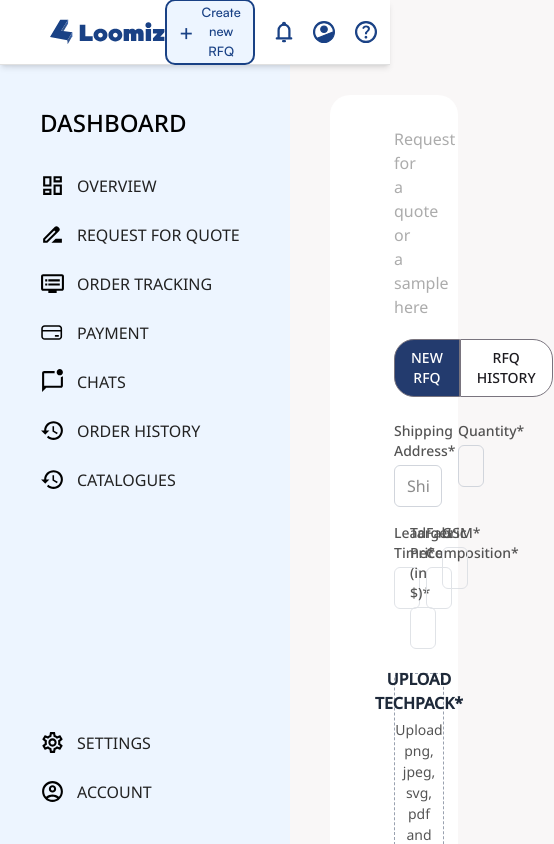
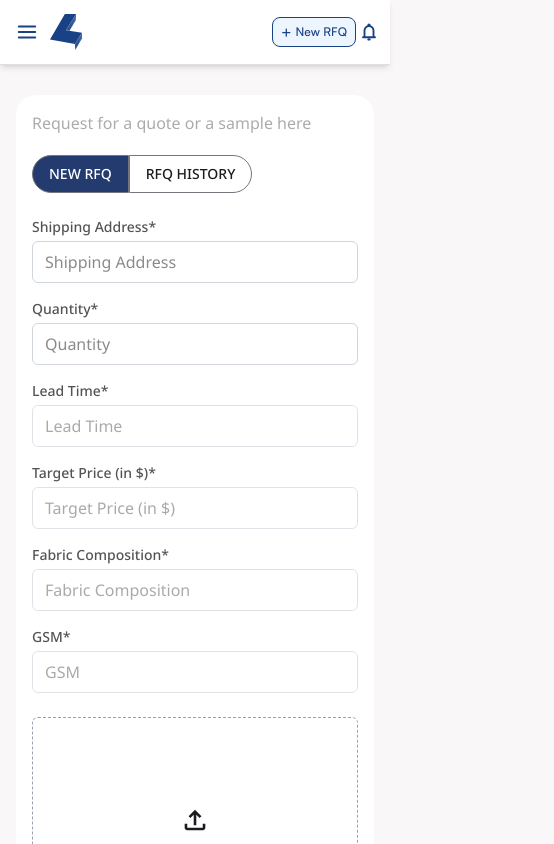
Before and after one commit to shanmukh-loomiz/BuyerPortal, a Next.js app: page /rfq in a window 390 px wide. Shown: the top 844 px of the page, 554 px wide, since content can reach past the window. Built offline with nearby package versions, Linux system fonts and the light colour scheme.

Commit message:
Hamburger Menu added + Sidebar and Navbar made responsive + RFQ page made responsive

```diff
--- a/src/app/components/navbar.jsx
+++ b/src/app/components/navbar.jsx
@@ -1,39 +1,70 @@
 "use client";
 import React from "react";
 
-const Navbar = () => {
+const Navbar = ({ isMobile, isSidebarOpen, toggleSidebar }) => {
   return (
-    <nav className="h-[65px] flex justify-between items-center px-[50px] bg-white border-b border-[#e0e0e0] sticky top-0 z-[1000] shadow-md">
-      <div className="flex items-center">
+    <nav className="h-[65px] flex justify-between items-center px-3 sm:px-5 md:px-[50px] bg-white border-b border-[#e0e0e0] fixed top-0 left-0 right-0 z-[1000] shadow-md">
+      <div className="flex items-center space-x-2">
+        {/* Hamburger menu in navbar - only for mobile */}
+        {isMobile && (
+          <button
+            onClick={toggleSidebar}
+            className="p-1 hover:bg-[#f0f0f0] rounded-md transition focus:outline-none"
+            aria-label="Toggle menu"
+          >
+            {isSidebarOpen ? (
+              <svg xmlns="http://www.w3.org/2000/svg" width="22" height="22" viewBox="0 0 24 24" fill="none" stroke="#194185" strokeWidth="2" strokeLinecap="round" strokeLinejoin="round">
+                <line x1="18" y1="6" x2="6" y2="18"></line>
+                <line x1="6" y1="6" x2="18" y2="18"></line>
+              </svg>
+            ) : (
+              <svg xmlns="http://www.w3.org/2000/svg" width="22" height="22" viewBox="0 0 24 24" fill="none" stroke="#194185" strokeWidth="2" strokeLinecap="round" strokeLinejoin="round">
+                <line x1="3" y1="12" x2="21" y2="12"></line>
+                <line x1="3" y1="6" x2="21" y2="6"></line>
+                <line x1="3" y1="18" x2="21" y2="18"></line>
+              </svg>
+            )}
+          </button>
+        )}
+
         <img
-          src="/LoomizLogoDarkBlue.svg"
+          src={isMobile ? "/Group 561.svg" : "/LoomizLogoDarkBlue.svg"}
           alt="Loomiz Logo"
-          className="h-[38px] mr-2"
+          className="h-[36px] sm:h-[32px] md:h-[38px]"
         />
       </div>
 
-      <div className="flex items-center gap-5">
+      <div className="flex items-center gap-1 sm:gap-3 md:gap-5">
+        {/* Removed the !isMobile condition to show the button on all screen sizes */}
         <button
-          className="bg-[#EDF5FF] text-[#194185] border-2 border-[#194185] rounded-[10px] px-4 py-[2px] text-[18px] flex items-center gap-2 font-[Smedium] hover:bg-[#dceaff] transition duration-200
-  max-[768px]:px-3 max-[768px]:text-[13px]"
+          className="bg-[#EDF5FF] text-[#194185] border border-[#194185] md:border-2 rounded-[8px] md:rounded-[10px] px-2 md:px-4 py-[2px] text-[12px] sm:text-[14px] md:text-[18px] flex items-center gap-1 md:gap-2 font-[Smedium] hover:bg-[#dceaff] transition duration-200 whitespace-nowrap"
         >
-          <span className="text-[22px]">+</span> Create new RFQ
+          <span className="text-[16px] md:text-[22px]">+</span>
+          <span className="hidden sm:inline">New RFQ</span>
+          <span className="inline sm:hidden">New RFQ</span>
         </button>
+
+        <div className="flex items-center gap-2 sm:gap-3 md:gap-5">
           <img
             src="/NavrbarNotificationLogo.svg"
             alt="Notifications"
-          className="w-[22px] h-[22px] cursor-pointer"
+            className="w-[18px] h-[18px] sm:w-[20px] sm:h-[20px] md:w-[22px] md:h-[22px] cursor-pointer"
           />
+          {!isMobile && (
+            <>
               <img
                 src="/NavbarProfileLogo.svg"
                 alt="User"
-          className="w-[22px] h-[22px] cursor-pointer"
+                className="w-[18px] h-[18px] sm:w-[20px] sm:h-[20px] md:w-[22px] md:h-[22px] cursor-pointer"
               />
               <img
                 src="/NavbarHelpLogo.svg"
                 alt="Help"
-          className="w-[22px] h-[22px] cursor-pointer"
+                className="w-[18px] h-[18px] sm:w-[20px] sm:h-[20px] md:w-[22px] md:h-[22px] cursor-pointer"
               />
+            </>
+          )}
+        </div>
       </div>
     </nav>
   );
--- a/src/app/components/sidebar.jsx
+++ b/src/app/components/sidebar.jsx
@@ -1,8 +1,7 @@
 'use client';
 import React from 'react';
-// import '../styles/sidebar.css'; //
 
-const Sidebar = () => {
+const Sidebar = ({ isMobile, isOpen, closeSidebar }) => {
   const mainItems = [
     { label: 'OVERVIEW', icon: '/SidebarOverviewLogo.svg' },
     { label: 'REQUEST FOR QUOTE', icon: '/SidebarRFQLogo.svg' },
@@ -18,9 +17,30 @@ const Sidebar = () => {
     { label: 'ACCOUNT', icon: '/SidebarAccountLogo.svg' },
   ];
 
+  // CSS classes for sidebar based on mobile/desktop and open/closed state
+  const sidebarClasses = `
+    fixed top-[65px] left-0
+    h-[calc(100vh-65px)]
+    bg-[#EDF5FF] p-5
+    flex flex-col justify-start
+    transition-all duration-300 ease-in-out z-40
+    ${isMobile ? 'w-[260px]' : 'w-[290px]'}
+    ${isMobile && !isOpen ? '-translate-x-full' : 'translate-x-0'}
+  `;
+
   return (
-    <div className="fixed top-[65px] left-0 w-[290px] h-[calc(100vh-65px)] bg-[#EDF5FF] p-5 flex flex-col justify-start">
-      <div className="text-[24px] mb-5 text-black font-[NSmedium] px-5 pt-5">
+    <>
+      {/* Overlay - only visible on mobile when sidebar is open */}
+      {isMobile && isOpen && (
+        <div
+          className="fixed inset-0 bg-black bg-opacity-50 z-30"
+          onClick={closeSidebar}
+        />
+      )}
+
+      {/* Sidebar */}
+      <div className={sidebarClasses}>
+        <div className="text-[24px] mb-5 text-black font-[NSmedium] px-5 pt-5 font-variant-small-caps">
           DASHBOARD
         </div>
 
@@ -30,7 +50,8 @@ const Sidebar = () => {
             {mainItems.map((item, index) => (
               <li
                 key={index}
-              className="flex items-center py-3 px-2 cursor-pointer text-[16px] text-[#222] font-[NSregular] hover:bg-[#dbe9ff] rounded-md transition"
+                className="flex items-center py-3 px-2 cursor-pointer text-[16px] text-[#222] font-[NSregular] hover:bg-[#dbe9ff] rounded-md transition font-variant-small-caps"
+                onClick={isMobile ? closeSidebar : undefined}
               >
                 <img src={item.icon} alt={`${item.label} icon`} className="w-[25px] h-[25px] mr-3" />
                 <span>{item.label}</span>
@@ -43,7 +64,8 @@ const Sidebar = () => {
             {bottomItems.map((item, index) => (
               <li
                 key={index}
-              className="flex items-center py-3 px-2 cursor-pointer text-[16px] text-[#222] font-[NSregular] hover:bg-[#dbe9ff] rounded-md transition"
+                className="flex items-center py-3 px-2 cursor-pointer text-[16px] text-[#222] font-[NSregular] hover:bg-[#dbe9ff] rounded-md transition font-variant-small-caps"
+                onClick={isMobile ? closeSidebar : undefined}
               >
                 <img src={item.icon} alt={`${item.label} icon`} className="w-[25px] h-[25px] mr-3" />
                 <span>{item.label}</span>
@@ -52,6 +74,7 @@ const Sidebar = () => {
           </ul>
         </div>
       </div>
+    </>
   );
 };
 
--- a/src/app/layout.js
+++ b/src/app/layout.js
@@ -1,6 +1,6 @@
 "use client"
-
 import { Geist, Geist_Mono } from "next/font/google";
+import { useState, useEffect } from "react";
 import "./globals.css";
 import Navbar from "../app/components/navbar";
 import Sidebar from "./components/sidebar";
@@ -16,26 +16,93 @@ const geistMono = Geist_Mono({
   subsets: ["latin"],
 });
 
-
-
 export default function RootLayout({ children }) {
   // This function will run on the client after hydration
   const ClientLayout = () => {
     const pathname = usePathname();
-    const isLoginPage = pathname.startsWith('/login') ;
+    const isLoginPage = pathname.startsWith('/login');
 
+    // State for responsive design - Use server-safe initial values
+    const [mounted, setMounted] = useState(false);
+    const [isMobile, setIsMobile] = useState(false);
+    const [isSidebarOpen, setIsSidebarOpen] = useState(false);
+
+    useEffect(() => {
+      setMounted(true);
+
+      // Check if viewport is mobile size
+      const checkIsMobile = () => {
+        const isMobileView = window.innerWidth < 768;
+        setIsMobile(isMobileView);
+
+        // On larger screens, sidebar is always open by default
+        // On mobile, sidebar is closed by default
+        setIsSidebarOpen(!isMobileView);
+      };
+
+      // Initial check
+      checkIsMobile();
+
+      // Add resize listener
+      window.addEventListener('resize', checkIsMobile);
+
+      // Clean up
+      return () => window.removeEventListener('resize', checkIsMobile);
+    }, []);
+
+    const toggleSidebar = () => {
+      setIsSidebarOpen(!isSidebarOpen);
+    };
+
+    // Default styles for initial server render
+    const defaultNavClasses = "h-[65px] flex justify-between items-center px-[20px] md:px-[50px] bg-white border-b border-[#e0e0e0] fixed top-0 left-0 right-0 z-[1000] shadow-md";
+
+    // Use consistent classes during initial server render
+    const navClasses = mounted
+      ? "h-[65px] flex justify-between items-center px-3 sm:px-5 md:px-[50px] bg-white border-b border-[#e0e0e0] fixed top-0 left-0 right-0 z-[1000] shadow-md"
+      : defaultNavClasses;
+
+    // Main content classes
+    const mainClasses = mounted
+  ? `pt-[65px] transition-all duration-300 overflow-x-hidden
+     ${isMobile
+       ? 'ml-0 px-4'
+       : 'ml-[290px] px-4 sm:px-6 md:px-8 lg:px-10'}`
+  : "pt-[65px]";
     return (
       <>
-        {!isLoginPage && <Navbar />}
-        {!isLoginPage && <Sidebar />}
-        <main>{children}</main>
+        {!isLoginPage && (
+          <Navbar
+            isMobile={mounted ? isMobile : false}
+            isSidebarOpen={mounted ? isSidebarOpen : false}
+            toggleSidebar={toggleSidebar}
+            navClasses={navClasses}
+          />
+        )}
+
+        {!isLoginPage && (
+          <div className={mounted ? "" : "hidden"}>
+            <Sidebar
+              isMobile={isMobile}
+              isOpen={isSidebarOpen}
+              closeSidebar={() => isMobile && setIsSidebarOpen(false)}
+            />
+          </div>
+        )}
+
+        <main
+          className={!isLoginPage ? mainClasses : ""}
+          onClick={() => isMobile && isSidebarOpen && setIsSidebarOpen(false)}
+        >
+          {children}
+        </main>
       </>
     );
   }
 
   return (
     <html lang="en" className={`${geistSans.variable} ${geistMono.variable}`}>
-      <body>
+      <body className="overflow-x-hidden">
         <ClientLayout />
       </body>
     </html>
--- /dev/null
+++ b/src/app/rfq-history/page.jsx
@@ -0,0 +1,118 @@
+"use client";
+import React, { useState } from "react";
+
+const RFQHistory = () => {
+  // State for active tab
+  const [activeTab, setActiveTab] = useState("history"); // "new" or "history"
+
+  // Mock data for RFQ history items
+  const rfqItems = [
+    {
+      id: "50396",
+      description: "Description duis aute irure dolor in reprehenderit in voluptate velit.",
+      time: "Today",
+      duration: "23 min"
+    },
+    {
+      id: "50396",
+      description: "Description duis aute irure dolor in reprehenderit in voluptate velit.",
+      time: "Today",
+      duration: "23 min"
+    },
+    {
+      id: "50396",
+      description: "Description duis aute irure dolor in reprehenderit in voluptate velit.",
+      time: "Today",
+      duration: "23 min"
+    },
+    {
+      id: "50396",
+      description: "Description duis aute irure dolor in reprehenderit in voluptate velit.",
+      time: "Today",
+      duration: "23 min"
+    }
+  ];
+
+  // Handler for tab switching with navigation
+  const handleTabChange = (tab) => {
+    setActiveTab(tab);
+    if (tab === "new") {
+      window.location.href = "/rfq";
+    }
+  };
+
+  return (
+    <div className="ml-[330px] mt-[30px] mb-[30px] w-[calc(100%-360px)] px-16 py-8 bg-white min-h-screen rounded-[20px]">
+      {/* Page description */}
+      <p className="pb-5 text-[#ACACAC] font-[NSregular]">
+        Request for a quote or a sample here
+      </p>
+
+      {/* Tab buttons */}
+      <div className="flex mb-6">
+        {/* NEW RFQ Button */}
+        <button
+          className={`text-sm cursor-pointer font-[500] font-[NSmedium] px-4 py-2 rounded-tl-[20px] rounded-bl-[20px] border border-[#79747E] ${
+            activeTab === "new" ? "bg-[#233B6E] text-white" : "bg-white text-[#1D1B20]"
+          }`}
+          onClick={() => handleTabChange("new")}
+        >
+          NEW RFQ
+        </button>
+
+        {/* RFQ HISTORY Button */}
+        <button
+          className={`text-sm cursor-pointer font-[500] font-[NSmedium] px-4 py-2 rounded-tr-[20px] rounded-br-[20px] border border-[#79747E] ${
+            activeTab === "history" ? "bg-[#233B6E] text-white" : "bg-white text-[#1D1B20]"
+          }`}
+          onClick={() => handleTabChange("history")}
+        >
+          RFQ HISTORY
+        </button>
+      </div>
+
+      {/* RFQ Details heading with arrow */}
+      <div className="flex items-center mb-6">
+        <h2 className="text-[#233B6E] font-[NSmedium] text-lg">RFQ DETAILS</h2>
+        <svg
+          xmlns="http://www.w3.org/2000/svg"
+          className="h-5 w-5 ml-2 text-[#233B6E]"
+          fill="none"
+          viewBox="0 0 24 24"
+          stroke="currentColor"
+        >
+          <path strokeLinecap="round" strokeLinejoin="round" strokeWidth={2} d="M9 5l7 7-7 7" />
+        </svg>
+      </div>
+
+      {/* RFQ History cards */}
+      <div className="-space-y-2">
+        {rfqItems.map((item, index) => (
+          <div key={index} className="flex items-start p-4">
+            {/* Left: Image placeholder - increased size */}
+            <div className="w-24 h-24 rounded-md flex-shrink-0 overflow-hidden">
+              <img src="/RfqImage.svg" alt="RFQ" className="w-full h-full object-cover" />
+            </div>
+
+            {/* Right: Content */}
+            <div className="ml-4 flex-1">
+              <div className="mb-1">
+                <h3 className="text-[#000] font-[NSmedium] text-base">CODE {item.id}</h3>
+                <p className="text-[#000] opacity-70 font-[NSregular] text-sm">
+                  {item.description}
+                </p>
+              </div>
+
+              {/* Time info */}
+              <div className="text-[#000] opacity-50 font-[NSregular] text-xs">
+                {item.time} • {item.duration}
+              </div>
+            </div>
+          </div>
+        ))}
+      </div>
+    </div>
+  );
+};
+
+export default RFQHistory;
--- a/src/app/rfq/page.jsx
+++ b/src/app/rfq/page.jsx
@@ -1,5 +1,5 @@
 "use client";
-import React, { useState, useRef } from "react";
+import React, { useState, useRef,useEffect } from "react";
 
 
 const RFQForm = () => {
@@ -12,8 +12,8 @@ const RFQForm = () => {
     fabricComposition: "",
     gsm: "",
     orderNotes: "",
-    requestSample: false,
-    sampleCount: 0
+    requestSample: true,
+    sampleCount: 1
   });
 
   // Modified Files state to handle multiple files
@@ -44,6 +44,24 @@ const RFQForm = () => {
       [name]: value
     });
   };
+
+  // Add these at the top of your component
+const [isMobile, setIsMobile] = useState(false);
+
+useEffect(() => {
+  const checkIsMobile = () => {
+    setIsMobile(window.innerWidth < 768);
+  };
+
+  // Initial check
+  checkIsMobile();
+
+  // Add resize listener
+  window.addEventListener('resize', checkIsMobile);
+
+  // Clean up
+  return () => window.removeEventListener('resize', checkIsMobile);
+}, []);
 
   // Handle radio button changes
   const handleSampleRequestChange = (e) => {
@@ -589,7 +607,7 @@ const RFQForm = () => {
   };
 
   return (
-    <div className="ml-[330px] mt-[30px] mb-30px w-[calc(100%-360px)] px-16 py-8 bg-white min-h-screen rounded-[20px]">
+    <div className="mt-[30px] mb-[30px] bg-white min-h-screen rounded-[20px] px-4 sm:px-6 md:px-8 lg:px-10 py-4 sm:py-6 md:py-8 w-full max-w-full overflow-hidden">
       {/* Status message */}
       {submitStatus.message && (
         <div className={`mb-4 p-3 rounded-md ${
@@ -606,20 +624,26 @@ const RFQForm = () => {
 
 <div className="flex mb-6">
   {/* NEW RFQ Button */}
-        <button className="text-sm cursor-pointer font-[500] font-[NSmedium] px-4 py-2 rounded-tl-[20px] rounded-bl-[20px] border border-[#79747E] bg-[#233B6E] text-white">
+  <button
+    className="text-sm cursor-pointer font-[500] font-[NSmedium] px-4 py-2 rounded-tl-[20px] rounded-bl-[20px] border border-[#79747E] bg-[#233B6E] text-white"
+    onClick={() => window.location.href = "/rfq"}
+  >
     NEW RFQ
   </button>
 
   {/* RFQ HISTORY Button */}
-        <button className="text-sm cursor-pointer font-[500] font-[NSmedium] px-4 py-2 rounded-tr-[20px] rounded-br-[20px] border border-[#79747E] bg-white text-[#1D1B20]">
+  <button
+    className="text-sm cursor-pointer font-[500] font-[NSmedium] px-4 py-2 rounded-tr-[20px] rounded-br-[20px] border border-[#79747E] bg-white text-[#1D1B20]"
+    onClick={() => window.location.href = "/rfq-history"}
+  >
     RFQ HISTORY
   </button>
 </div>
 
       <form onSubmit={handleSubmit}>
         {/* Row 1 Inputs */}
-        <div className="grid grid-cols-5 gap-4 mb-4">
-          <div className="col-span-4">
+        <div className="grid grid-cols-1 md:grid-cols-5 gap-4 mb-4 w-full">
+  <div className="col-span-1 md:col-span-4">
             <label className="block text-sm font-medium mb-1 font-[NSmedium] text-[#000] opacity-[0.67]">
               Shipping Address*
             </label>
@@ -648,7 +672,7 @@ const RFQForm = () => {
         </div>
 
         {/* Row 2 Inputs */}
-        <div className="grid grid-cols-4 gap-4 mb-6 font-[NSregular] text-[#000] opacity-[0.67]">
+        <div className="grid grid-cols-1 sm:grid-cols-2 md:grid-cols-4 gap-4 mb-6 font-[NSregular] text-[#000] opacity-[0.67]">
           {[
             { label: "Lead Time*", name: "leadTime" },
             { label: "Target Price (in $)*", name: "targetPrice" },
@@ -976,15 +1000,15 @@ const RFQForm = () => {
           ></textarea>
         </div>
 
-      {/* Sample Request + Submit */}
         <div className="flex flex-col lg:flex-row justify-between items-center">
   {/* Left Side: Sample Option + Selector */}
-        <div className="flex flex-col gap-3 p-4 rounded-md border border-gray-200 pl-10">
-          <div className="flex flex-wrap items-center gap-4 text-[#000] opacity-[0.67]">
-            <span className="font-medium font-[NSregular] mr-50">
+  <div className="flex flex-col gap-3 p-4 rounded-md border border-gray-200 pl-4 sm:pl-10 w-full lg:w-auto">
+    <div className="flex flex-wrap items-center gap-2 sm:gap-4 text-[#000] opacity-[0.67]">
+      <span className="font-medium font-[NSregular] mr-2 sm:mr-4">
         Would you like to order a sample?
       </span>
-            <label className="flex items-center gap-4 font-[NSregular]">
+      <div className="flex gap-2 sm:gap-4 flex-wrap">
+        <label className="flex items-center gap-2 font-[NSregular]">
           <input
             type="radio"
             name="sample"
@@ -994,7 +1018,7 @@ const RFQForm = () => {
             className="w-4 h-4"
           /> Yes
         </label>
-            <label className="flex items-center gap-4 font-[NSregular]">
+        <label className="flex items-center gap-2 font-[NSregular]">
           <input
             type="radio"
             name="sample"
@@ -1005,13 +1029,15 @@ const RFQForm = () => {
           /> No
         </label>
       </div>
+    </div>
 
           {/* Sample count selector - only show if requestSample is true */}
     {formData.requestSample && (
-            <div className="flex items-center gap-2 text-[#000] opacity-[0.67]">
-              <span className="font-medium font-[NSregular] mr-5">
+      <div className="flex flex-wrap items-center gap-2 text-[#000] opacity-[0.67]">
+        <span className="font-medium font-[NSregular] mr-2 sm:mr-5">
           Select number of samples
         </span>
+        <div className="flex items-center">
           <button
             type="button"
             onClick={decrement}
@@ -1029,6 +1055,7 @@ const RFQForm = () => {
           >
             <img src="/PlusIcon.svg" alt="Plus" className="w-5 h-5" />
           </button>
+        </div>
       </div>
     )}
   </div>
```
Also changed, not shown: public/Group 561.svg (added), public/RfqImage.svg (added). Lines whose indentation alone changed are shown as unchanged.
